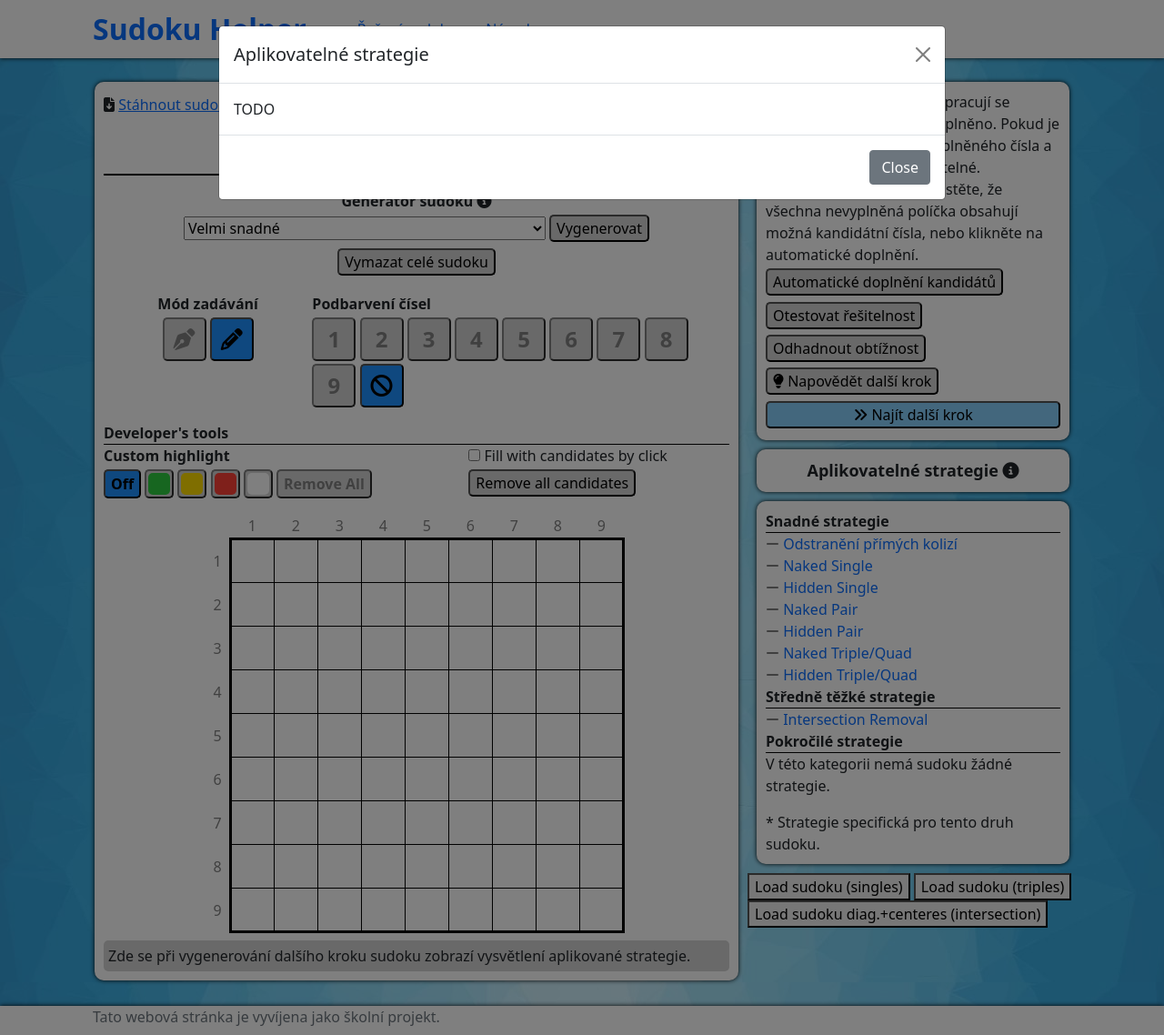
After one commit to hojkas/sudoku-solver, a Django app: page /solver/jigsaw in a window 1280 px wide, after a click that opens the changed part. The commit adds this page. Shown: the whole page at 91% size. Run offline with Django 3.2, Linux system fonts and the light colour scheme; some libraries are stand-ins or nearby versions.

Commit message:
minor changes and jigsaw file added

```diff
--- a/static/css/solver.css
+++ b/static/css/solver.css
@@ -121,6 +121,18 @@
     color: black;
 }
 
+.sudoku-9x9-empty tr:nth-child(2)>td:nth-child(n+2) {
+    border-top: 3px solid black;
+}
+
+.sudoku-9x9-empty tr:nth-child(10)>td:nth-child(n+2) {
+    border-bottom: 3px solid black;
+}
+
+.sudoku-9x9-empty tr:nth-child(n+2)>td:nth-child(10) {
+    border-right: 3px solid black;
+}
+
 .sudoku-controls {
     margin: 1rem auto 1rem auto;
 }
--- a/static/js/main.js
+++ b/static/js/main.js
@@ -35,14 +35,32 @@ let custom_highlight_color_mapping = {
     'transparent': 'transparent'
 }
 
+let custom_sector_to_color_mapping = {
+    0: '#ff4500',
+    1: '#ffd700',
+    2: '#7cfc00',
+    3: '#00ffff',
+    4: '#a020f0',
+    5: '#2f4f4f',
+    6: '#1e90ff',
+    7: '#ee1493',
+    8: '#ffdead'
+}
+
+let custom_color_to_sector_mapping = {
+    '#ff4500': 0,
+    '#ffd700': 1,
+    '#7cfc00': 2,
+    '#00ffff': 3,
+    '#a020f0': 4,
+    '#2f4f4f': 5,
+    '#1e90ff': 6,
+    '#ee1493': 7,
+    '#ffdead': 8
+}
+
 $(document).ready(function()
 {
-    if (setting_shift_is_toggle) $('#settings-shift-toggle-on').prop('checked', true);
-    else $('#settings-shift-toggle-off').prop('checked', true);
-
-    if (setting_sudoku_full_size) $('#settings-sudoku-full-size-on').prop('checked', true);
-    else $('#settings-sudoku-full-size-off').prop('checked', true);
-
     // ==============================
     // registering handling functions
     // ==============================
--- a/sudoku/views.py
+++ b/sudoku/views.py
@@ -46,7 +46,8 @@ basic_sudokus = {
 extra_rules = {
     'diagonal': _('Diagonální sudoku'),
     'centers': _('Sudoku se středy čtverců'),
-    'diagonal_centers': _('Diagonální sudoku se středy čtverců')
+    'diagonal_centers': _('Diagonální sudoku se středy čtverců'),
+    'jigsaw': 'Jigsaw'
 }
 math_sudokus = {
 
@@ -67,14 +68,16 @@ sudoku_template_mapper = {'sudoku4x4': 'classic_sudoku_grid',
                           'sudoku16x16': 'classic_sudoku_grid',
                           'diagonal': 'special_cells_sudoku_grid',
                           'centers': 'special_cells_sudoku_grid',
-                          'diagonal_centers': 'special_cells_sudoku_grid'}
+                          'diagonal_centers': 'special_cells_sudoku_grid',
+                          'jigsaw': 'jigsaw_sudoku_grid'}
 sudoku_type_mapper = {'sudoku4x4': 'classic',
                       'sudoku6x6': 'classic',
                       'sudoku9x9': 'classic',
                       'sudoku16x16': 'classic',
                       'diagonal': 'diagonal',
                       'centers': 'centers',
-                      'diagonal_centers': 'diagonal_centers'}
+                      'diagonal_centers': 'diagonal_centers',
+                      'jigsaw': 'jigsaw'}
 
 @register.filter
 def get_range(val):
@@ -165,6 +168,12 @@ def solver(request, name):
 
     custom_context = sudokus_context.copy()
     custom_context['sudoku_name'] = name
+    if name in basic_sudokus:
+        custom_context['sudoku_name_to_display'] = basic_sudokus[name]
+    elif name in extra_rules:
+        custom_context['sudoku_name_to_display'] = extra_rules[name]
+    elif name in math_sudokus:
+        custom_context['sudoku_name_to_display'] = math_sudokus[name]
 
     if name in max_sudoku_numbers.keys():
         custom_context['max_sudoku_number'] = max_sudoku_numbers[name]
@@ -184,11 +193,14 @@ def solver(request, name):
             'hidden_single': 'Hidden Single',
             'naked_pair': 'Naked Pair'
         }
-
     else:
         custom_context['easy_strategies'] = easy_strategies
         custom_context['medium_strategies'] = medium_strategies
         custom_context['advanced_strategies'] = advanced_strategies
+
+    if name == 'jigsaw':
+        jigsaw_sectors = request.session.get('jigsaw_sectors', None)
+        custom_context['jigsaw_sectors'] = jigsaw_sectors
 
     try:
         request.session['max_sudoku_number'] = max_sudoku_numbers[name]
--- a/templates/solver/index.html
+++ b/templates/solver/index.html
@@ -49,7 +49,7 @@
                     {% endfor %}
                 </ul>
                 <p class="custom-list-heading">
-                    {% trans 'Sudoku 9x9 s extra pravidly' %}
+                    {% trans 'Sudoku 9x9 s upravenými pravidly' %}
                 </p>
                 <ul>
                     {% for key, sudoku_type in extra_rules.items %}
--- /dev/null
+++ b/templates/solver/jigsaw_sudoku_grid.html
@@ -0,0 +1,68 @@
+{% extends "solver/solver_div.html" %}
+{% load i18n %}
+
+{% block modals %}
+    {{ block.super }}
+
+    <!-- Modal strategyInfoModal -->
+    <div class="modal fade" id="strategyInfoModal" tabindex="-1" aria-labelledby="strategyInfoModalLabel" aria-hidden="true">
+      <div class="modal-dialog modal-lg">
+        <div class="modal-content">
+          <div class="modal-header">
+            <h5 class="modal-title" id="exampleModalLabel">
+                {% trans 'Aplikovatelné strategie' %}
+            </h5>
+            <button type="button" class="btn-close" data-bs-dismiss="modal" aria-label="Close"></button>
+          </div>
+          <div class="modal-body">
+            TODO
+          </div>
+          <div class="modal-footer">
+            <button type="button" class="btn btn-secondary" data-bs-dismiss="modal">Close</button>
+          </div>
+        </div>
+      </div>
+    </div>
+{% endblock %}
+
+{% block solver_block %}
+    <div id="sudoku-wrapper" class="disable-select">
+          <table id="sudoku-table" class="sudoku-9x9-empty sudoku">
+                <tr>
+                    <td></td>
+                  {% for x in max_sudoku_number|get_range %}
+                    <td class="outside-table-top">
+                        {{ x|add:1 }}
+                    </td>
+                  {% endfor %}
+                </tr>
+              {% for x in max_sudoku_number|get_range %}
+                  <tr>
+                  <td class="outside-table-left">{{ x|add:1 }}</td>
+                  {% for y in max_sudoku_number|get_range %}
+                      <td class="sudoku-cell" id="cell-{{ x|mul:max_sudoku_number|add:y }}">
+                        <div class="sudoku-solved-num" id="solved{{ x|mul:max_sudoku_number|add:y }}">
+                            &nbsp;
+                        </div>
+                        <div class="sudoku-candidate-grid" id="notes{{ x|mul:max_sudoku_number|add:y }}">
+                        <!--
+                        {% for notes_y in max_sudoku_number|get_note_y|get_range %}
+                            {% for notes_x in max_sudoku_number|get_note_x|get_range %}
+                                --><span class="sudoku-note-num" style="width:{{ max_sudoku_number|get_width_percentage }}%;"
+                                        id="note{{ x|mul:max_sudoku_number|add:y }}-{{ max_sudoku_number|get_note_x|mul:notes_y|add:notes_x|add:1 }}">&nbsp;</span><!--
+                            {% endfor %}
+                            -->
+                            <br>
+                            <!--
+                        {% endfor %}
+                        The comments here serve to eliminate new line between spans auto generated by for cycle, which
+                        prevents spans to lay on themselves correctly -->
+                        </div>
+                      </td>
+                  {% endfor %}
+                  </tr>
+              {% endfor %}
+          </table>
+    </div>
+
+{% endblock %}
--- a/templates/solver/solver_div.html
+++ b/templates/solver/solver_div.html
@@ -129,6 +129,10 @@
         </div>
     </div>
 
+    <div class="guide-title">
+        {{ sudoku_name_to_display }} <i class="fas fa-info-circle"></i> <!-- TODO describe each one D: -->
+    </div>
+
     <div class="row" style="margin: 1rem 0 1rem 0;">
         <div class="col-md-12" style="text-align: center;">
             <div>
--- a/templates/solver/solver_layout.html
+++ b/templates/solver/solver_layout.html
@@ -46,6 +46,12 @@
     {% else %}
         let setting_sudoku_full_size = false;
     {% endif %}
+
+    if (setting_shift_is_toggle) $('#settings-shift-toggle-on').prop('checked', true);
+    else $('#settings-shift-toggle-off').prop('checked', true);
+
+    if (setting_sudoku_full_size) $('#settings-sudoku-full-size-on').prop('checked', true);
+    else $('#settings-sudoku-full-size-off').prop('checked', true);
 
     const csrf_token = '{{ csrf_token }}';
     const sudoku_name = '{{ sudoku_name }}';
```
Also changed, not shown: utils/strategy_manager.py (+10 -2 lines).
